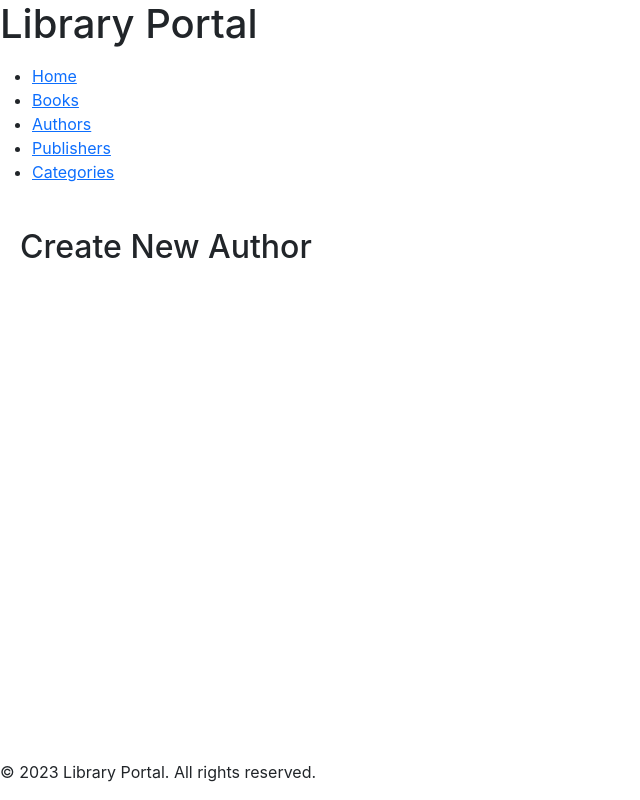
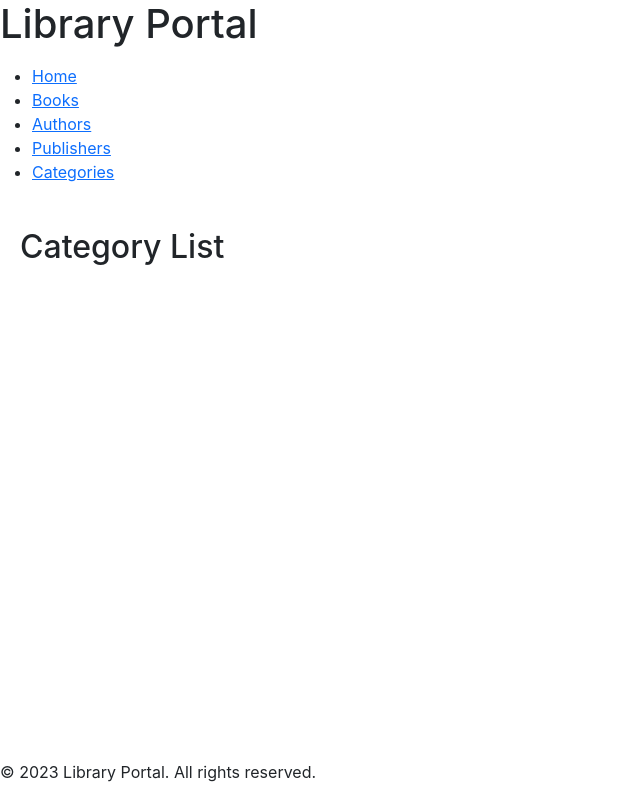
Before and after one commit to rashedulalam46/library-portal-react, a React (Create React App) app: page /categories in a window 1280 px wide. Shown: the whole page, without its empty margins (0-640 px from the left). Built offline with nearby package versions, Linux system fonts and the light colour scheme; no server answers.

Commit message:
code updated

```diff
--- a/src/pages/categories/CategoryList.jsx
+++ b/src/pages/categories/CategoryList.jsx
@@ -1,11 +1,18 @@
-import React from "react";
-function AuthorCreate() {
+import React, { useEffect, useState } from "react";
+import { Link } from "react-router-dom";
+import {
+  getCategories,
+  deleteCategory as deleteCategoryApi
+} from "../../services/CategoryService";
+
+
+function CategoryList() {
   return (
-    <div className="author-create">
-      <h2>Create New Author</h2>
-      {/* Form to create a new author */}
+    <div className="category-list">
+      <h2>Category List</h2>
+      {/* Render the list of categories here */}
     </div>
   );
 }
 
-export default AuthorCreate;
+export default CategoryList;
```
